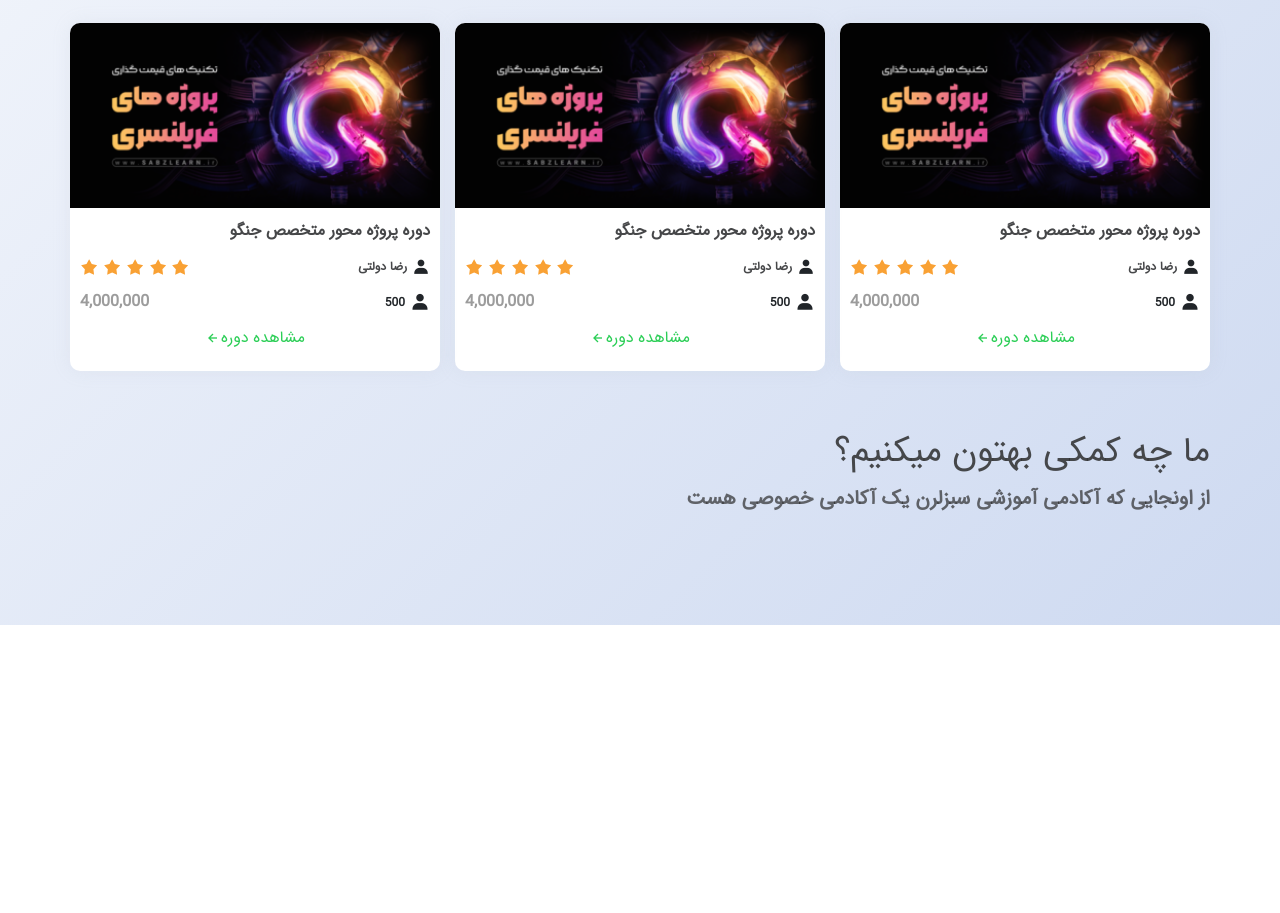
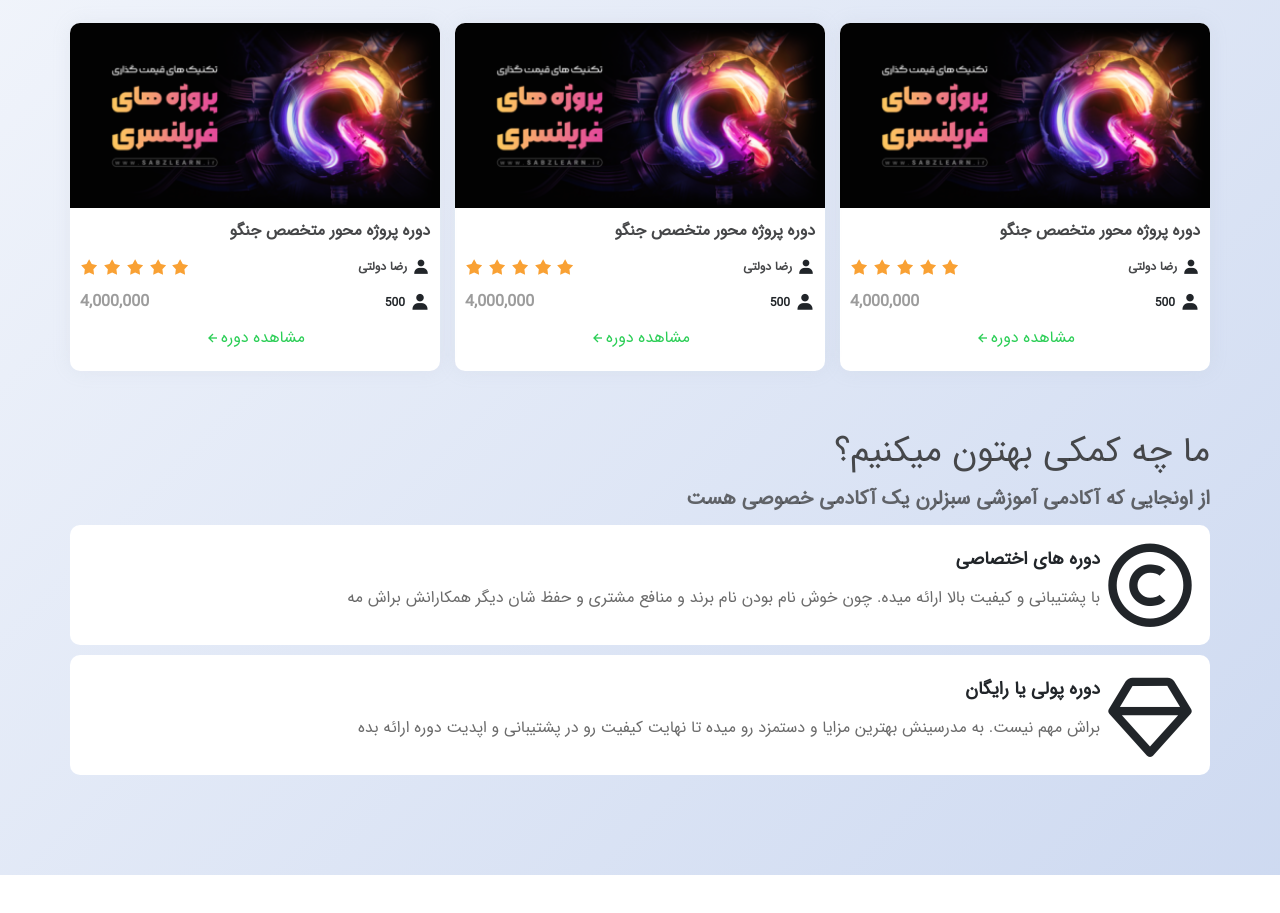
Before and after one commit to POURNASIRI/sabzeLearn-Clone, a plain HTML site: page index.html in a window 1280 px wide. Shown: the part 1132-2045 px from the top of the page. Before the commit the page ends 1797 px from the top, so only its background shows below. Drawn offline with nearby package versions, Linux system fonts and the light colour scheme.

Commit message:
create about us box

```diff
--- a/css/top-bar.css
+++ b/css/top-bar.css
@@ -443,6 +443,11 @@
 .about-us{
    margin-top: 20px;
 }
+.about-us__box{
+   display: flex;
+   flex-direction: column;
+   gap: 10px;
+}
 .about-us__header-title{
    font-size: 3.5rem;
    font-weight: 500;
@@ -454,4 +459,40 @@
    font-weight: 600;
    margin-top: 10px;
 }
+.about-us__box-right{
+   display: flex;
+   align-items: center;
+   background-color: var(--white-color);
+   border-radius: 10px;
+   padding: 10px
+
+}
+.about-us__box__icon{
+   font-size: 10rem;
+   display: flex;
+   align-items: center;
+}
+.about-us__box__content{
+   display: flex;
+   flex-direction: column;
+   gap: 10px;
+}
+.about-us__box__content-title{
+   font-size: 1.8rem;
+   font-weight: 600;
+}
+.about-us__box__content-text{
+   font-size: 1.6rem;
+   color: rgba(39, 39, 39, 0.685);
+}
+
+.about-us__box-left{
+   display: flex;
+   align-items: center;
+   background-color: var(--white-color);
+   margin: 20px 0;
+   border-radius: 10px;
+   padding: 10px
+
+}
 /* about us finish */
--- a/index.html
+++ b/index.html
@@ -396,6 +396,31 @@
                         <p class="about-us__header-text">از اونجایی که آکادمی آموزشی سبزلرن یک آکادمی خصوصی هست</p>
                     </div>
                 </div>
+                <!-- <div class="container"> -->
+                    <div class="row">
+                        <div class="">
+                            <div class="about-us__box">
+                                <div class="about-us__box-right">
+                                <div class="about-us__box__icon">
+                                    <i class='bx bx-copyright about-us__box__icon'></i>
+                                </div>
+                                <div class="about-us__box__content">
+                                    <h2 class="about-us__box__content-title">دوره های اختصاصی</h2>
+                                    <p class="about-us__box__content-text">با پشتیبانی و کیفیت بالا ارائه میده. چون خوش نام بودن نام برند و منافع مشتری و حفظ شان دیگر همکارانش براش مه</p>
+                                </div>
+                                </div>
+                                <div class="about-us__box-right">
+                                <div class="about-us__box__icon">
+                                    <i class='bx bx-diamond about-us__box__icon' ></i>
+                                </div>
+                                <div class="about-us__box__content">
+                                    <h2 class="about-us__box__content-title"> دوره پولی یا رایگان </h2>
+                                    <p class="about-us__box__content-text">براش مهم نیست. به مدرسینش بهترین مزایا و دستمزد رو میده تا نهایت کیفیت رو در پشتیبانی و اپدیت دوره ارائه بده</p>
+                                </div>
+                                </div>
+                        </div>
+                    </div>
+                <!-- </div> -->
             </div>
         </section>
 
@@ -409,3 +434,28 @@
     <script src="https://unpkg.com/boxicons@2.1.4/dist/boxicons.js"></script>
 </body>
 </html>
+
+
+
+
+
+<!--
+<div class="about-us__box-left">
+    <div class="about-us__box__icon">
+        <i class='bx bx-diamond about-us__box__icon' ></i>
+    </div>
+    <div class="about-us__box__content">
+        <h2 class="about-us__box__content-title"> دوره پولی یا رایگان </h2>
+        <p class="about-us__box__content-text">براش مهم نیست. به مدرسینش بهترین مزایا و دستمزد رو میده تا نهایت کیفیت رو در پشتیبانی و اپدیت دوره ارائه بده</p>
+    </div>
+</div> -->
+
+
+<!-- <div class="about-us__box__icon">
+    <i class='bx bx-diamond about-us__box__icon' ></i>
+</div>
+<div class="about-us__box__content">
+    <h2 class="about-us__box__content-title"> دوره پولی یا رایگان </h2>
+    <p class="about-us__box__content-text">براش مهم نیست. به مدرسینش بهترین مزایا و دستمزد رو میده تا نهایت کیفیت رو در پشتیبانی و اپدیت دوره ارائه بده</p>
+</div>
+</div> -->
```
